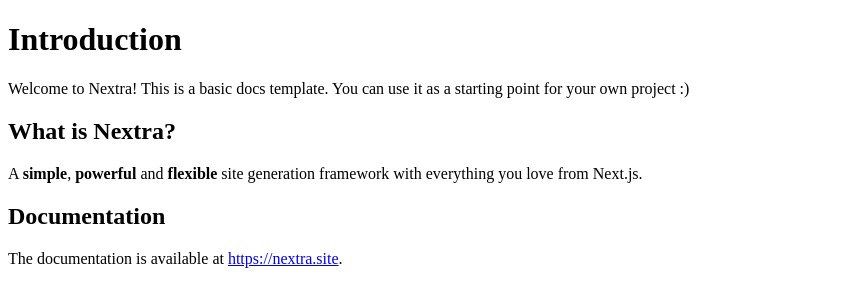
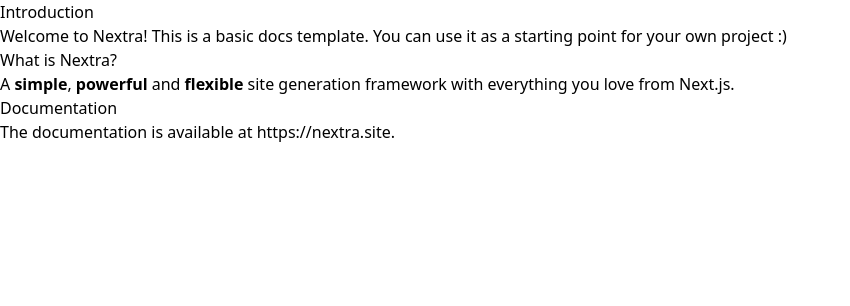
Before and after one commit to uppergoal/masterize-docs-html, a Next.js app: page / in a window 1280 px wide. Shown: the top 306 px of the page, without its empty margins (0-850 px from the left). Built offline with nearby package versions, Linux system fonts and the light colour scheme.

Commit message:
Added tailwindcss

```diff
--- a/components/counters.tsx
+++ b/components/counters.tsx
@@ -1,24 +1,24 @@
 // Example from https://beta.reactjs.org/learn
 
-import { useState } from 'react'
-import styles from './counters.module.css'
+import { useState } from "react";
+import styles from "./counters.module.css";
 
 function MyButton() {
-  const [count, setCount] = useState(0)
+  const [count, setCount] = useState(0);
 
   function handleClick() {
-    setCount(count + 1)
+    setCount(count + 1);
   }
 
   return (
     <div>
-      <button onClick={handleClick} className={styles.counter}>
+      <button onClick={handleClick} className="bg-red-400">
         Clicked {count} times
       </button>
     </div>
-  )
+  );
 }
 
 export default function MyApp() {
-  return <MyButton />
+  return <MyButton />;
 }
--- a/package.json
+++ b/package.json
@@ -19,6 +19,7 @@
   "homepage": "https://github.com/shuding/nextra-docs-template#readme",
   "dependencies": {
     "next": "^13.0.6",
+    "next-themes": "^0.2.1",
     "nextra": "2.0.1",
     "nextra-theme-docs": "2.0.1",
     "react": "^18.2.0",
@@ -26,6 +27,9 @@
   },
   "devDependencies": {
     "@types/node": "18.11.10",
+    "autoprefixer": "^10.4.13",
+    "postcss": "^8.4.21",
+    "tailwindcss": "^3.2.4",
     "typescript": "^4.9.3"
   }
 }
--- /dev/null
+++ b/pages/_app.tsx
@@ -0,0 +1,12 @@
+import { ThemeProvider } from "next-themes";
+import "../styles.css";
+
+const MyApp = ({ Component, pageProps }) => {
+  return (
+    <ThemeProvider forcedTheme={Component.theme || undefined} attribute="class">
+      <Component {...pageProps} />
+    </ThemeProvider>
+  );
+};
+
+export default MyApp;
--- /dev/null
+++ b/postcss.config.js
@@ -0,0 +1,6 @@
+module.exports = {
+  plugins: {
+    tailwindcss: {},
+    autoprefixer: {},
+  },
+}
--- /dev/null
+++ b/styles.css
@@ -0,0 +1,6 @@
+@tailwind base;
+
+/* Start purging... */
+@tailwind components;
+@tailwind utilities;
+/* Stop purging. */
--- /dev/null
+++ b/tailwind.config.js
@@ -0,0 +1,12 @@
+/** @type {import('tailwindcss').Config} */
+module.exports = {
+  content: [
+    "./components/**/*.{js,ts,jsx,tsx}",
+    "./pages/**/*.{js,ts,jsx,tsx}",
+  ],
+  darkMode: "class",
+  theme: {
+    extend: {},
+  },
+  plugins: [],
+};
```
Also changed, not shown: pages/another.mdx (+1 -19 lines), 2 other files (tests, documents, lock files or other folders).
